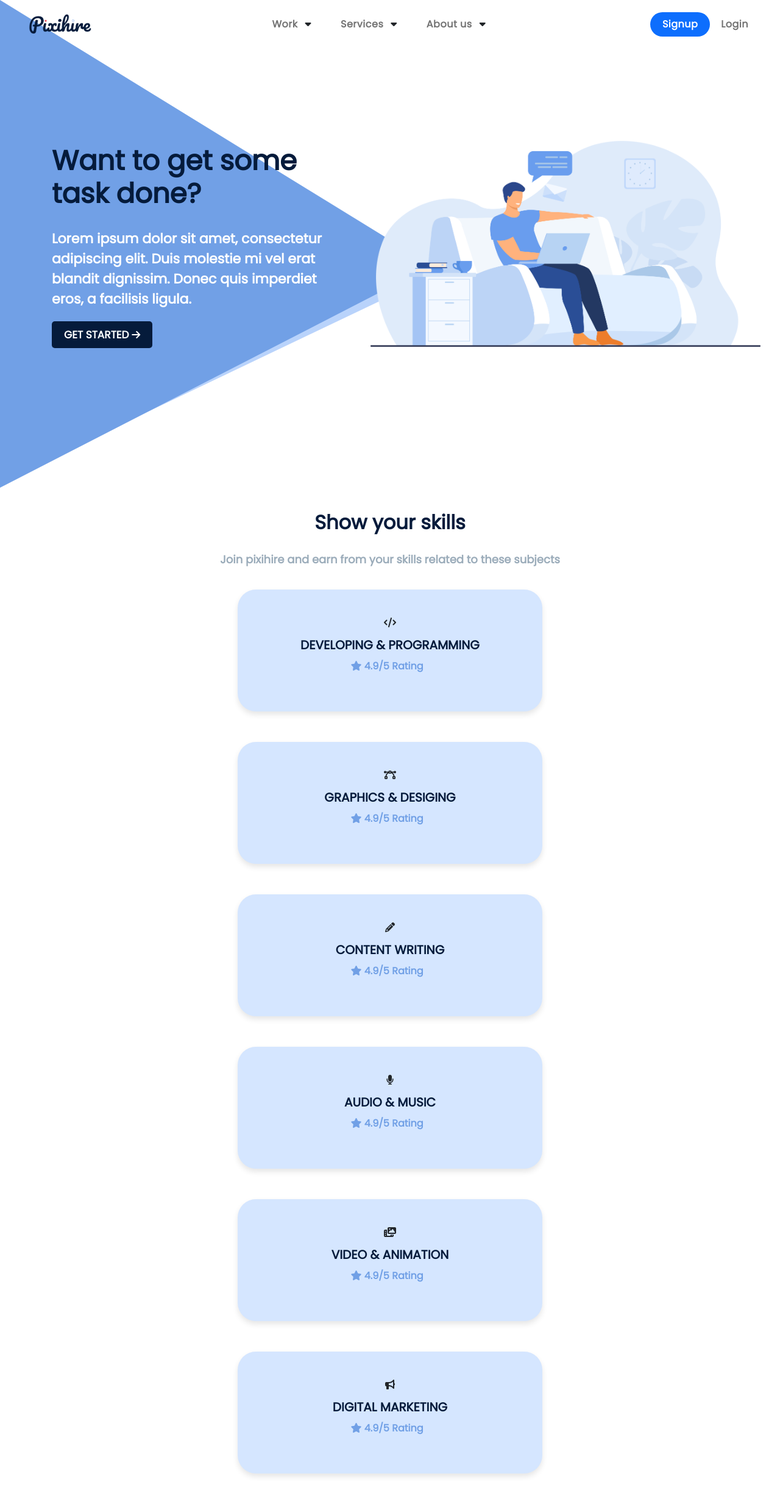
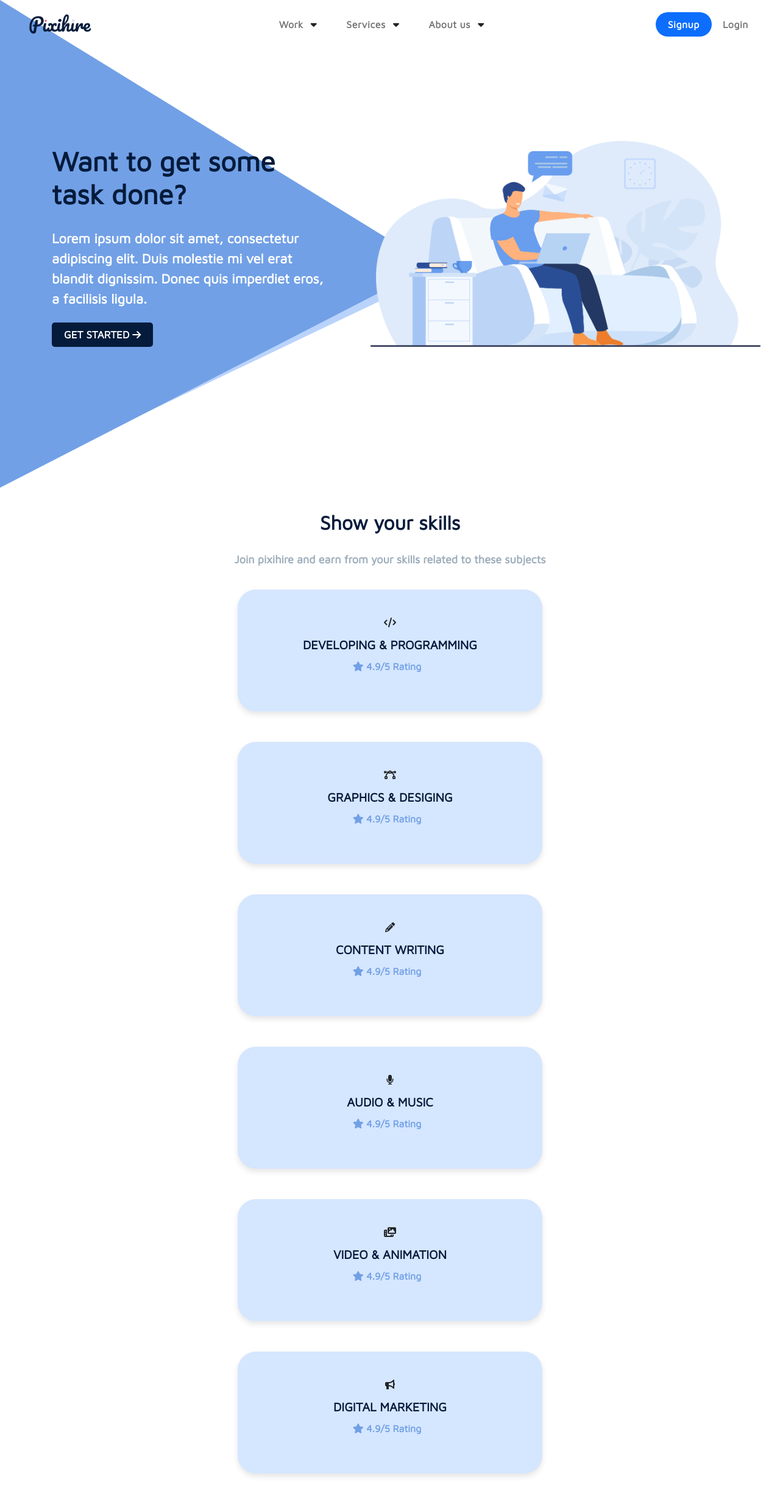
Before and after one commit to AVDiv/project_website, a PHP site: page /project_website/ in a window 1280 px wide. Shown: the whole page at 61% size. Run offline with PHP 8.4, Linux system fonts and the light colour scheme; some libraries are stand-ins or nearby versions.

Commit message:
Font replacement

```diff
--- a/assets/css/master.css
+++ b/assets/css/master.css
@@ -1,9 +1,9 @@
-@import url('https://fonts.googleapis.com/css2?family=Poppins&display=swap');
-
+/*@import url('https://fonts.googleapis.com/css2?family=Poppins&display=swap');*/
+@import url('https://fonts.googleapis.com/css2?family=Maven+Pro&display=swap');
 *{
   margin: 0;
   padding: 0;
-  font-family: Poppins, serif;
+  font-family: 'Maven Pro', sans-serif;
   font-size: 16px;
   scroll-behavior: smooth;
 }
--- a/auth/signup.php
+++ b/auth/signup.php
@@ -67,7 +67,7 @@
             <h1 class="d-flex d-xxl-flex justify-content-center justify-content-xxl-center secondHead" style="margin-top: 30px;">Or</h1>
             <h1 class="secondHead" style="margin-top: 40px;margin-bottom: 20px;">Create account by giving these details</h1>
             <p class="about">Give accurate information as it will be taken for futher verifications of your profile.<br></p>
-            <h1 class="secondHead" style="margin-top: 40px;margin-bottom: 4px;font-size: 14px;"><span style="color: rgb(255, 0, 0);">*</span> for required fields</h1>
+            <h1 class="secondHead" style="margin-top: 40px;margin-bottom: 4px;font-size: 16px;"><span style="color: rgb(255, 0, 0);">*</span> for required fields</h1>
             <form class="signupForm" method="POST" action="">
                 <div style="overflow: visible;">
                     <div>
@@ -100,7 +100,7 @@
                         <div class="d-xxl-flex justify-content-xxl-evenly">
                             <div class="d-xxl-flex align-items-xxl-center" style="width: 190px;"><button class="btn btn-primary submitBtn" id="submitBtn" type="submit" style="margin-right: 0px;margin-left: 10px;">Next</button></div>
                             <div class="d-xxl-flex align-items-xxl-center">
-                                <h1 class="secondHead" style="margin-top: 0px;margin-bottom: 0px;font-size: 14px;padding-left: 0px;"><strong>Already got an account?</strong><a id="login" href="<?php echo $link->path('login_page') ?>" style="padding-bottom: 0px;">Login</a></h1>
+                                <h1 class="secondHead" style="margin-top: 0px;margin-bottom: 0px;font-size: 16px;padding-left: 0px;"><strong>Already got an account?</strong><a id="login" href="<?php echo $link->path('login_page') ?>" style="padding-bottom: 0px;">Login</a></h1>
                             </div>
                         </div>
                     </div>
--- a/components/navigation_bar.php
+++ b/components/navigation_bar.php
@@ -20,7 +20,7 @@
                             </li>
                         </ul>
                         <ul class="navbar-nav"><li class="nav-item signup-link" style="background: var(--bs-blue);color: var(--bs-body-bg);border-radius: 100px;padding: 3px 5px;margin-right: 10px;"><a class="nav-link" href="'. $links->path('signup_page') .'" style="font-weight: 600;height: 100%;width: 100%;color: var(--bs-white);font-size: 16px;padding: 0px;padding-left: 15px;padding-bottom: 5px;padding-right: 15px;padding-top: 5px;letter-spacing: 0.5px;">Signup</a></li>
-                            <li class="nav-item"><a class="nav-link" href="'. $links->path('login_page') .'" style="font-weight: 600;font-size: 16px;font-family: Poppins, sans-serif;letter-spacing: 0.5px;">Login</a></li>
+                            <li class="nav-item"><a class="nav-link" href="'. $links->path('login_page') .'" style="font-weight: 600;font-size: 16px;letter-spacing: 0.5px;">Login</a></li>
                         </ul>
                     </div>
                 </div>
```
Also changed, not shown: assets/css/signup.css (+7 -7 lines).
